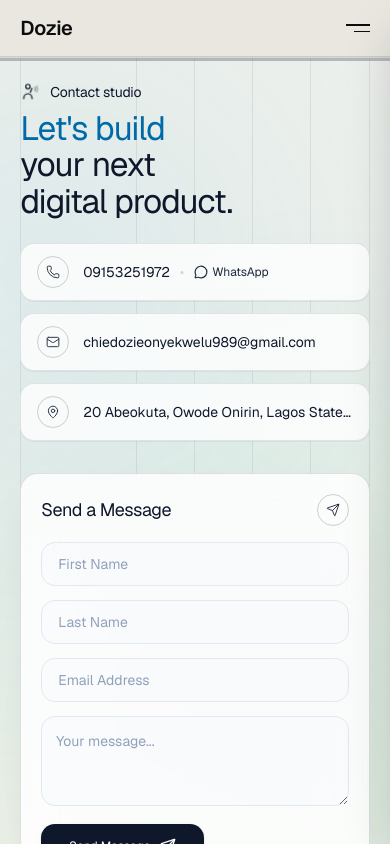
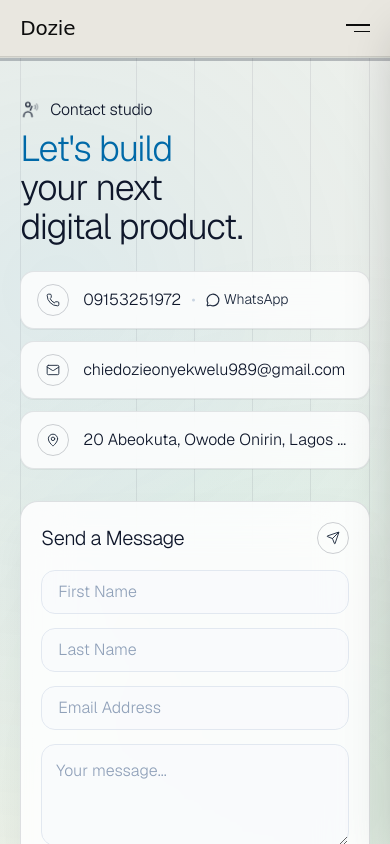
Before and after one commit to chiedozie2468/dozie-portfolio, a Next.js app: page /contact in a window 390 px wide. Shown: the top 844 px of the page. Built offline with nearby package versions, Linux system fonts and the light colour scheme; no server answers.

Commit message:
Increase all text by 2px with thin font-light weight, style Dozie logo in Comic font with Hero color, and add extra mobile section spacing

```diff
--- a/app/page.tsx
+++ b/app/page.tsx
@@ -10,7 +10,7 @@ export default function Home() {
   const { projects, siteSettings, connectionState } = usePortfolioData();
 
   return (
-    <div className="flex flex-col gap-[18px]">
+    <div className="flex flex-col gap-[28px] sm:gap-[20px]">
       <HeroSection
         connectionState={connectionState}
         siteSettings={siteSettings}
--- a/components/layout/logo.tsx
+++ b/components/layout/logo.tsx
@@ -3,11 +3,18 @@
 import Link from "next/link";
 import { usePathname } from "next/navigation";
 
+import { useHeroTheme } from "@/components/providers/hero-theme-provider";
 import { useSectionFocus } from "@/components/providers/section-focus-provider";
 
 export function Logo() {
   const pathname = usePathname();
   const { setActiveSection } = useSectionFocus();
+  const { activeTheme } = useHeroTheme();
+
+  const logoColor =
+    activeTheme.id === "editorial-ivory"
+      ? activeTheme.heading
+      : activeTheme.ringArc;
 
   return (
     <Link
@@ -25,7 +32,11 @@ export function Logo() {
           window.history.replaceState(null, "", "/");
         }
       }}
-      className="inline-flex cursor-pointer items-baseline font-sans text-xl leading-none font-semibold tracking-[-0.02em] text-current transition-opacity hover:opacity-75 sm:text-2xl"
+      style={{
+        fontFamily: '"Comic Sans MS", "Comic Neue", "Chalkboard SE", cursive',
+        color: logoColor,
+      }}
+      className="inline-flex cursor-pointer items-baseline text-xl leading-none font-normal tracking-[-0.01em] transition-colors duration-300 hover:opacity-75 sm:text-2xl"
     >
       <span>Dozie</span>
     </Link>
--- a/components/sections/contact-section.tsx
+++ b/components/sections/contact-section.tsx
@@ -115,7 +115,7 @@ export function ContactSection() {
         backgroundImage:
           "radial-gradient(900px circle at 15% 25%, rgba(14, 165, 233, 0.10), transparent 65%), radial-gradient(850px circle at 85% 80%, rgba(16, 185, 129, 0.10), transparent 65%)",
       }}
-      className="relative flex min-h-[calc(100dvh-3.5rem)] w-full flex-col justify-between border-t border-border/60 py-6 transition-colors duration-700 sm:py-8 md:h-[calc(100dvh-5rem)] md:min-h-[540px] md:snap-start md:snap-always md:overflow-hidden"
+      className="relative flex min-h-[calc(100dvh-3.5rem)] w-full flex-col justify-between border-t border-border/60 py-10 transition-colors duration-700 sm:py-8 md:h-[calc(100dvh-5rem)] md:min-h-[540px] md:snap-start md:snap-always md:overflow-hidden"
     >
       {/* Top active accent bar */}
       <div
@@ -143,17 +143,17 @@ export function ContactSection() {
       <div className="relative z-20 mx-auto flex w-full flex-wrap items-center justify-between gap-4 px-[5.2%]">
         <div className="inline-flex items-center gap-2.5 text-slate-900">
           <ContactLineIcon className="size-5 shrink-0 opacity-85 sm:size-6 lg:size-7" />
-          <span className="font-sans text-sm font-normal tracking-[-0.015em] sm:text-base lg:text-lg">
+          <span className="font-sans text-[16px] font-light tracking-[-0.015em] sm:text-[18px] lg:text-[20px]">
             Contact studio
           </span>
         </div>
 
-        <div className="hidden items-center gap-6 px-[10px] font-mono text-[12px] text-slate-700 sm:flex sm:gap-8 sm:text-[13px] lg:mr-[10px]">
+        <div className="hidden items-center gap-6 px-[10px] font-mono text-[14px] font-light text-slate-700 sm:flex sm:gap-8 sm:text-[15px] lg:mr-[10px]">
           <a
             href="https://wa.me/2349153251972"
             target="_blank"
             rel="noopener noreferrer"
-            className="inline-flex items-center gap-1 font-semibold text-emerald-700 transition-opacity hover:opacity-75"
+            className="inline-flex items-center gap-1 font-light text-emerald-700 transition-opacity hover:opacity-75"
           >
             <span>WhatsApp</span>
             <ArrowUpRight className="size-3.5" />
@@ -181,12 +181,12 @@ export function ContactSection() {
       <div className="relative z-20 my-auto mx-auto grid w-full grid-cols-1 items-center gap-8 px-[5.2%] py-2 lg:grid-cols-6 lg:gap-12">
         {/* Left Column (Columns 1-3): Clean Heading + 3 Contact Cards */}
         <div className="flex flex-col justify-between sm:pl-[34px] lg:col-span-3 lg:pl-[38px] lg:pr-8">
-          <h2 className="font-sans text-[2.1rem] leading-[1.08] font-normal tracking-[-0.03em] text-slate-900 sm:text-[2.65rem] lg:text-[3.1rem]">
-            <span className="block font-normal text-sky-700">
+          <h2 className="font-sans text-[36px] leading-[1.08] font-light tracking-[-0.03em] text-slate-900 sm:text-[44px] lg:text-[52px]">
+            <span className="block font-light text-sky-700">
               Let&apos;s build
             </span>
-            <span className="block font-normal">your next</span>
-            <span className="block font-normal">digital product.</span>
+            <span className="block font-light">your next</span>
+            <span className="block font-light">digital product.</span>
           </h2>
 
           {/* 3 Clean Contact Cards */}
@@ -197,7 +197,7 @@ export function ContactSection() {
                 <Phone className="relative size-3.5 stroke-[1.6]" />
               </div>
               <div className="min-w-0">
-                <div className="flex flex-wrap items-center gap-2.5 text-sm text-slate-900">
+                <div className="flex flex-wrap items-center gap-2.5 text-[16px] font-light text-slate-900">
                   <a
                     href="tel:+2349153251972"
                     className="transition-opacity hover:opacity-70"
@@ -209,7 +209,7 @@ export function ContactSection() {
                     href="https://wa.me/2349153251972"
                     target="_blank"
                     rel="noopener noreferrer"
-                    className="inline-flex items-center gap-1 font-mono text-xs text-slate-800 hover:underline"
+                    className="inline-flex items-center gap-1 font-mono text-[14px] font-light text-slate-800 hover:underline"
                   >
                     <MessageCircle className="size-3.5" />
                     <span>WhatsApp</span>
@@ -226,7 +226,7 @@ export function ContactSection() {
               <div className="min-w-0">
                 <a
                   href={`mailto:${DEVELOPER_PROFILE.email}`}
-                  className="block truncate text-sm text-slate-900 transition-opacity hover:opacity-70"
+                  className="block truncate text-[16px] font-light text-slate-900 transition-opacity hover:opacity-70"
                 >
                   {DEVELOPER_PROFILE.email}
                 </a>
@@ -239,7 +239,7 @@ export function ContactSection() {
                 <MapPin className="relative size-3.5 stroke-[1.6]" />
               </div>
               <div className="min-w-0">
-                <p className="truncate text-sm text-slate-900">
+                <p className="truncate text-[16px] font-light text-slate-900">
                   20 Abeokuta, Owode Onirin, Lagos State, Nigeria
                 </p>
               </div>
@@ -251,7 +251,7 @@ export function ContactSection() {
         <div className="lg:col-span-3">
           <div className="relative overflow-hidden rounded-2xl border border-slate-900/12 bg-white/85 p-5 shadow-[0_20px_50px_-15px_rgba(15,23,42,0.10)] backdrop-blur-xl sm:p-6">
             <div className="flex items-center justify-between">
-              <h3 className="font-sans text-lg font-normal tracking-tight text-slate-900 sm:text-xl">
+              <h3 className="font-sans text-[20px] font-light tracking-tight text-slate-900 sm:text-[22px]">
                 Send a Message
               </h3>
               <span className="flex size-8 items-center justify-center rounded-full border border-slate-900/20 bg-transparent text-slate-800">
@@ -285,7 +285,7 @@ export function ContactSection() {
                   onBlur={() => setActiveField(null)}
                   onChange={(e) => setFirstName(e.target.value)}
                   className={cn(
-                    "h-11 rounded-xl border px-4 text-sm text-slate-900 placeholder:text-slate-400 transition-all focus:outline-none",
+                    "h-11 rounded-xl border px-4 text-[16px] font-light text-slate-900 placeholder:text-slate-400 transition-all focus:outline-none",
                     activeField === "firstName"
                       ? "border-sky-600 bg-white ring-2 ring-sky-500/15"
                       : "border-slate-200 bg-slate-50/70 hover:border-slate-300"
@@ -299,7 +299,7 @@ export function ContactSection() {
                   onBlur={() => setActiveField(null)}
                   onChange={(e) => setLastName(e.target.value)}
                   className={cn(
-                    "h-11 rounded-xl border px-4 text-sm text-slate-900 placeholder:text-slate-400 transition-all focus:outline-none",
+                    "h-11 rounded-xl border px-4 text-[16px] font-light text-slate-900 placeholder:text-slate-400 transition-all focus:outline-none",
                     activeField === "lastName"
                       ? "border-sky-600 bg-white ring-2 ring-sky-500/15"
                       : "border-slate-200 bg-slate-50/70 hover:border-slate-300"
@@ -316,7 +316,7 @@ export function ContactSection() {
                 onBlur={() => setActiveField(null)}
                 onChange={(e) => setEmail(e.target.value)}
                 className={cn(
-                  "h-11 w-full rounded-xl border px-4 text-sm text-slate-900 placeholder:text-slate-400 transition-all focus:outline-none",
+                  "h-11 w-full rounded-xl border px-4 text-[16px] font-light text-slate-900 placeholder:text-slate-400 transition-all focus:outline-none",
                   activeField === "email"
                     ? "border-sky-600 bg-white ring-2 ring-sky-500/15"
                     : "border-slate-200 bg-slate-50/70 hover:border-slate-300"
@@ -332,7 +332,7 @@ export function ContactSection() {
                 onBlur={() => setActiveField(null)}
                 onChange={(e) => setMessage(e.target.value)}
                 className={cn(
-                  "w-full rounded-xl border p-3.5 text-sm text-slate-900 placeholder:text-slate-400 transition-all focus:outline-none",
+                  "w-full rounded-xl border p-3.5 text-[16px] font-light text-slate-900 placeholder:text-slate-400 transition-all focus:outline-none",
                   activeField === "message"
                     ? "border-sky-600 bg-white ring-2 ring-sky-500/15"
                     : "border-slate-200 bg-slate-50/70 hover:border-slate-300"
@@ -340,14 +340,14 @@ export function ContactSection() {
               />
 
               {submitState.status === "success" && (
-                <div className="flex items-center gap-2 rounded-xl border border-emerald-500/40 bg-emerald-500/10 p-3 text-xs text-emerald-800">
+                <div className="flex items-center gap-2 rounded-xl border border-emerald-500/40 bg-emerald-500/10 p-3 text-sm font-light text-emerald-800">
                   <CheckCircle2 className="size-4 shrink-0 text-emerald-600" />
                   <span>{submitState.message}</span>
                 </div>
               )}
 
               {submitState.status === "error" && (
-                <div className="flex items-center gap-2 rounded-xl border border-rose-500/30 bg-rose-500/10 p-3 text-xs text-rose-700">
+                <div className="flex items-center gap-2 rounded-xl border border-rose-500/30 bg-rose-500/10 p-3 text-sm font-light text-rose-700">
                   <AlertCircle className="size-4 shrink-0" />
                   <span>{submitState.message}</span>
                 </div>
@@ -357,7 +357,7 @@ export function ContactSection() {
                 <button
                   type="submit"
                   disabled={submitState.status === "submitting"}
-                  className="group inline-flex h-11 cursor-pointer items-center gap-2.5 rounded-xl bg-[#0F172A] px-7 font-mono text-xs font-normal text-white shadow-sm transition-all duration-300 hover:-translate-y-0.5 hover:bg-slate-800 disabled:opacity-50"
+                  className="group inline-flex h-11 cursor-pointer items-center gap-2.5 rounded-xl bg-[#0F172A] px-7 font-mono text-[14px] font-light text-white shadow-sm transition-all duration-300 hover:-translate-y-0.5 hover:bg-slate-800 disabled:opacity-50"
                 >
                   {submitState.status === "submitting" ? (
                     <>
```
Also changed, not shown: components/layout/navbar.tsx (+9 -1 lines), components/sections/about-section.tsx (+21 -21 lines), components/sections/selected-work-section.tsx (+22 -22 lines).
